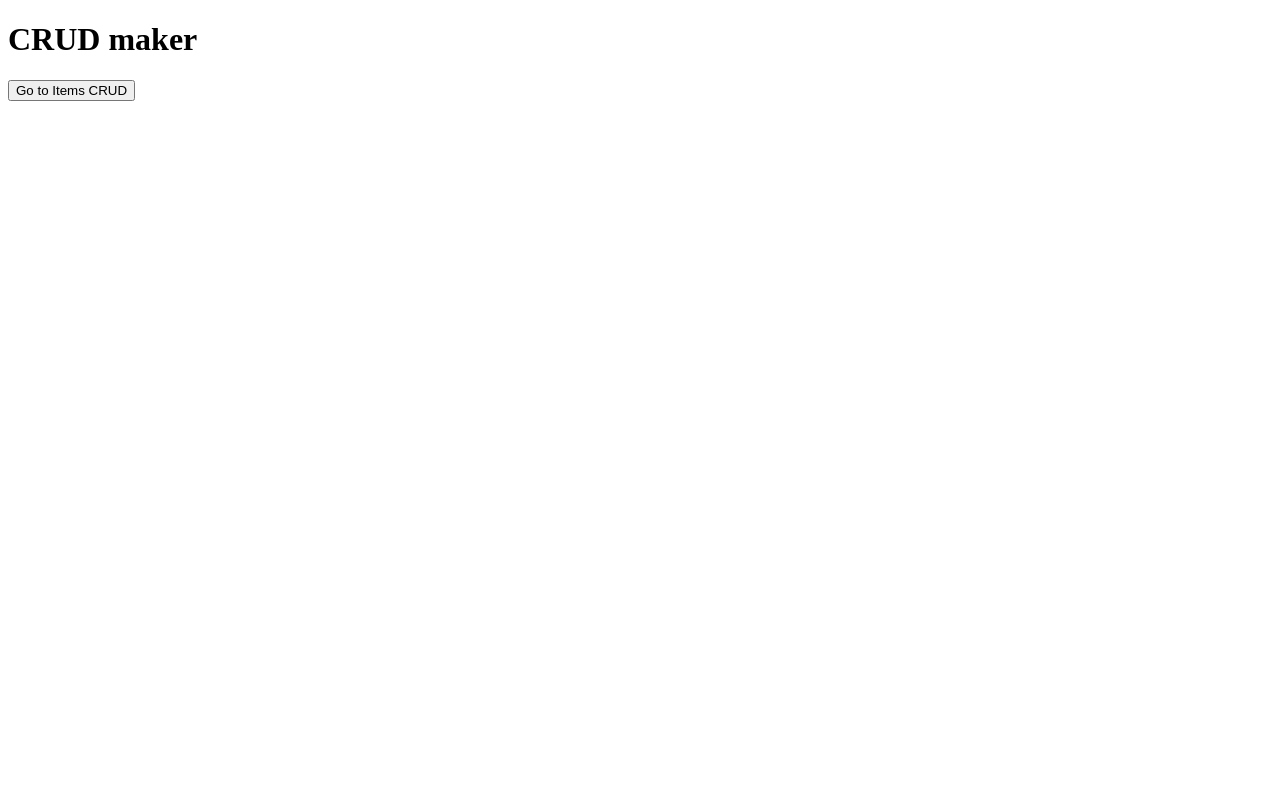
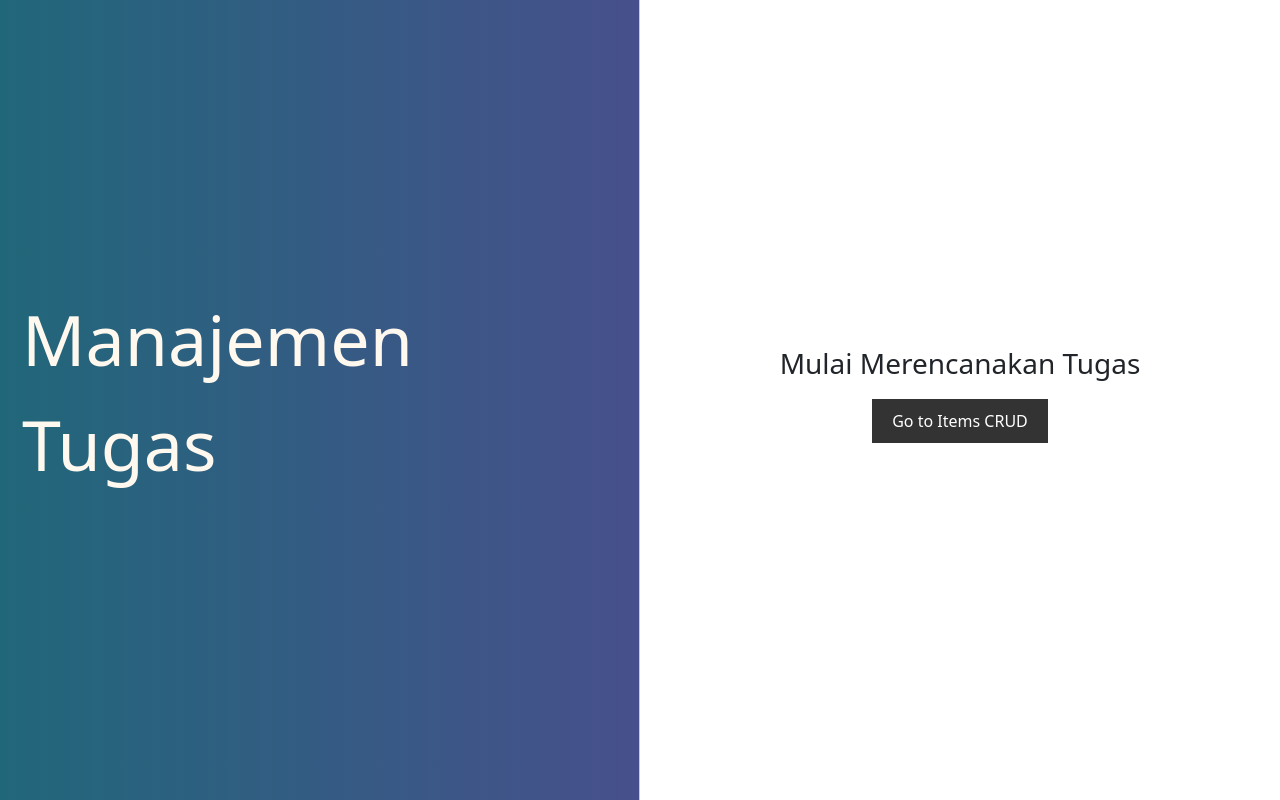
Before and after one commit to sonus69/FP-PSO-Kelompok-8, a website: page public/index.html in a window 1280 px wide. Drawn offline with nearby package versions, Linux system fonts and the light colour scheme.

Commit message:
tampilan index

```diff
--- a/public/index.html
+++ b/public/index.html
@@ -1,12 +1,37 @@
 <!DOCTYPE html>
 <html lang="en">
+
 <head>
     <meta charset="UTF-8">
     <meta name="viewport" content="width=device-width, initial-scale=1.0">
     <title>Home Page</title>
+    <link href="https://cdn.jsdelivr.net/npm/bootstrap@5.3.3/dist/css/bootstrap.min.css" rel="stylesheet">
+    <script src="https://cdn.jsdelivr.net/npm/bootstrap@5.3.3/dist/js/bootstrap.bundle.min.js"></script>
+    <style>
+        .full-height {
+            height: 100vh;
+        }
+        .gradient-bg {
+            background-image: linear-gradient(to right, #21677a, #47508c);
+        }
+    </style>
 </head>
+
 <body>
-    <h1>CRUD maker</h1>
-    <button onclick="location.href='/crud'">Go to Items CRUD</button>
+
+    <div class="container-fluid full-height">
+        <div class="row full-height">
+            <div class="col-md-6 d-flex flex-column justify-content-center align-items-center gradient-bg" style="border-right: 1px solid #ccc;">
+                <p style="padding: 10px; font-size: 70px; color: rgb(255, 248, 239);">Manajemen Tugas</p>
+            </div>
+            <div class="col-md-6 d-flex flex-column justify-content-center align-items-center">
+                <h3>Mulai Merencanakan Tugas</h3>
+                <div style="padding: 10px; border: none; cursor: default;">
+                    <button onclick="location.href='/crud'" style="padding: 10px 20px; background-color: #333; color: white; border: none; cursor: pointer;">Go to Items CRUD</button>
+                </div>
+            </div>
+        </div>
+    </div>
 </body>
+
 </html>
```
